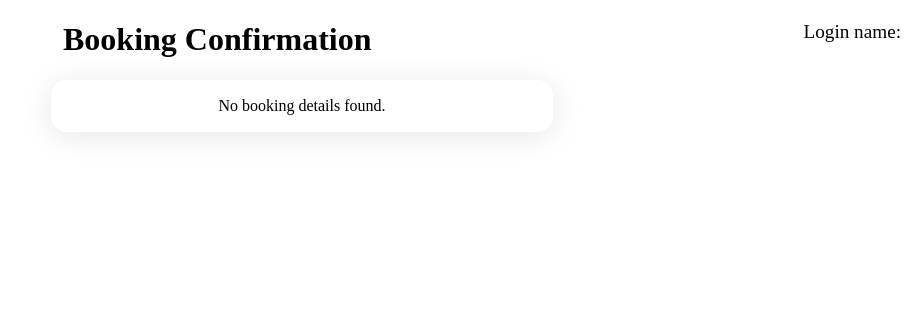
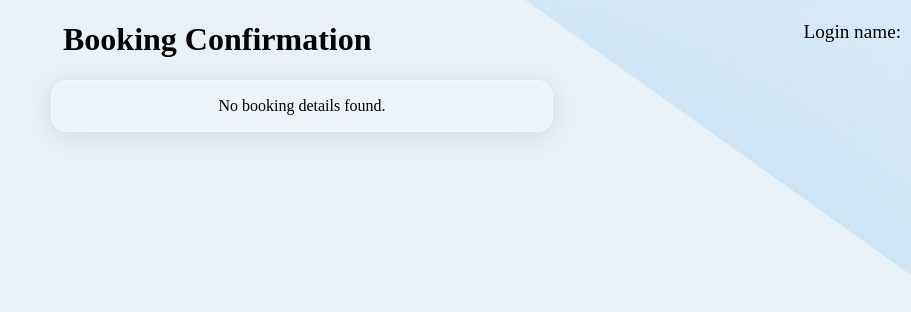
Before and after one commit to kumaran8098/Hotel-Booking, a plain HTML site: page confirmation.html in a window 1280 px wide. Shown: the whole page, without its empty margins (369-1280 px from the left). Drawn offline with Linux system fonts and the light colour scheme; the site is published under a folder, as on GitHub Pages, so addresses that start at the root find nothing.

Commit message:
Update confirmation.html

```diff
--- a/confirmation.html
+++ b/confirmation.html
@@ -8,7 +8,7 @@
       body {
         margin: 0;
         padding: 0;
-        background: url("/images/Block-Background-Large.jpg");
+        background: url("images/Block-Background-Large.jpg");
       }
       h1 {
         text-align: center;
```
